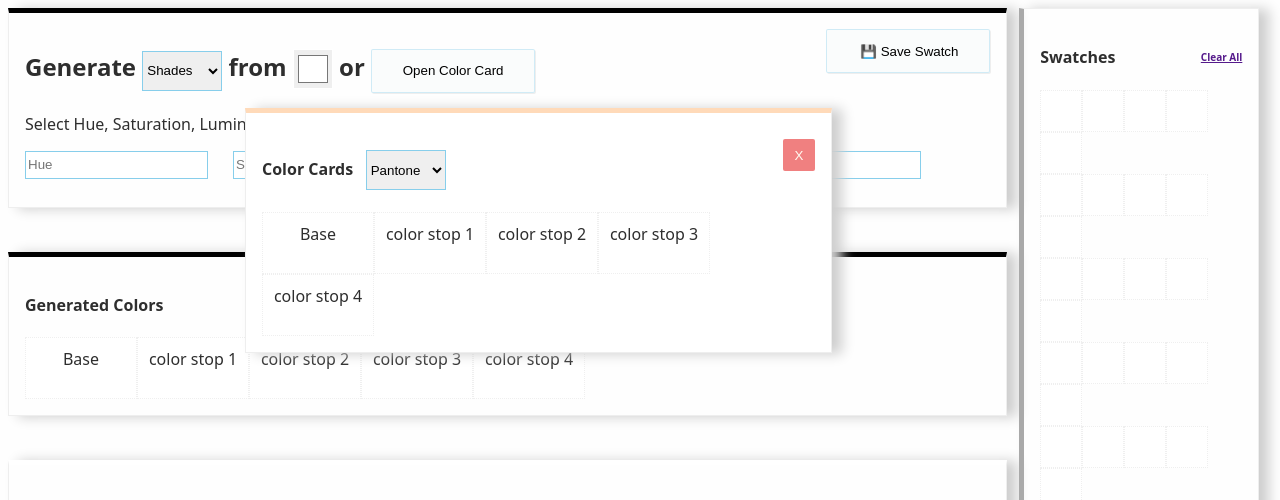
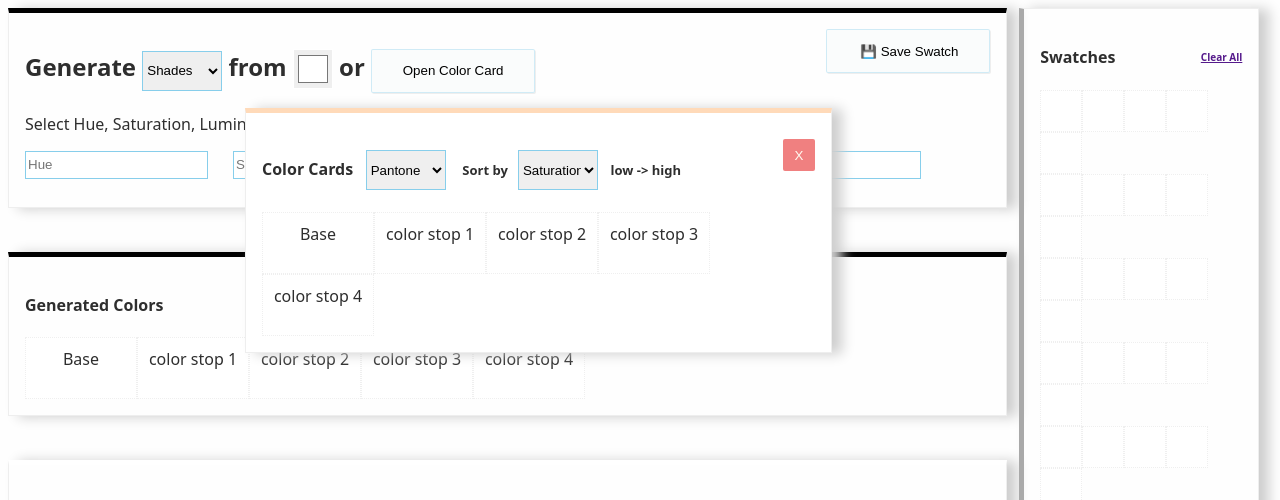
Before and after one commit to Sailesh2021/ColorPalette, a plain HTML site: page index.html in a window 1280 px wide. Both pictures are taken after a click on the button "Open Color Card". Shown: the top 500 px of the page. Drawn offline with Linux system fonts and the light colour scheme.

Commit message:
Update index.html
UI - Sort Color Card Swatches

```diff
--- a/index.html
+++ b/index.html
@@ -564,7 +564,17 @@ $=(function $(fx) {
 		<option value="pastels">Pastels</option>
 		<option value="acrylic">Acrylic</option>
 		<option value="image">From Image</option>
-	</select></h4>
+	</select>
+
+	&nbsp;&nbsp; <label style="font-size: small;"> Sort by &nbsp;  </label>
+	<select id="sorttype" class="selectnum" onChange="" >
+		<option value="S">Saturation </option>
+		<option value="L">Luminosity</option>
+		<option value="H">Hue</option>
+		<option value="W">Warm</option>
+		<option value="C">Cool</option>
+	</select> &nbsp;  <label style="font-size: small;" > low -> high </label>
+</h4>
 
 <div class="swatches" id="mdlswchs">
 <span id="ainptclr" class="swatchitem">Base</span>
```
